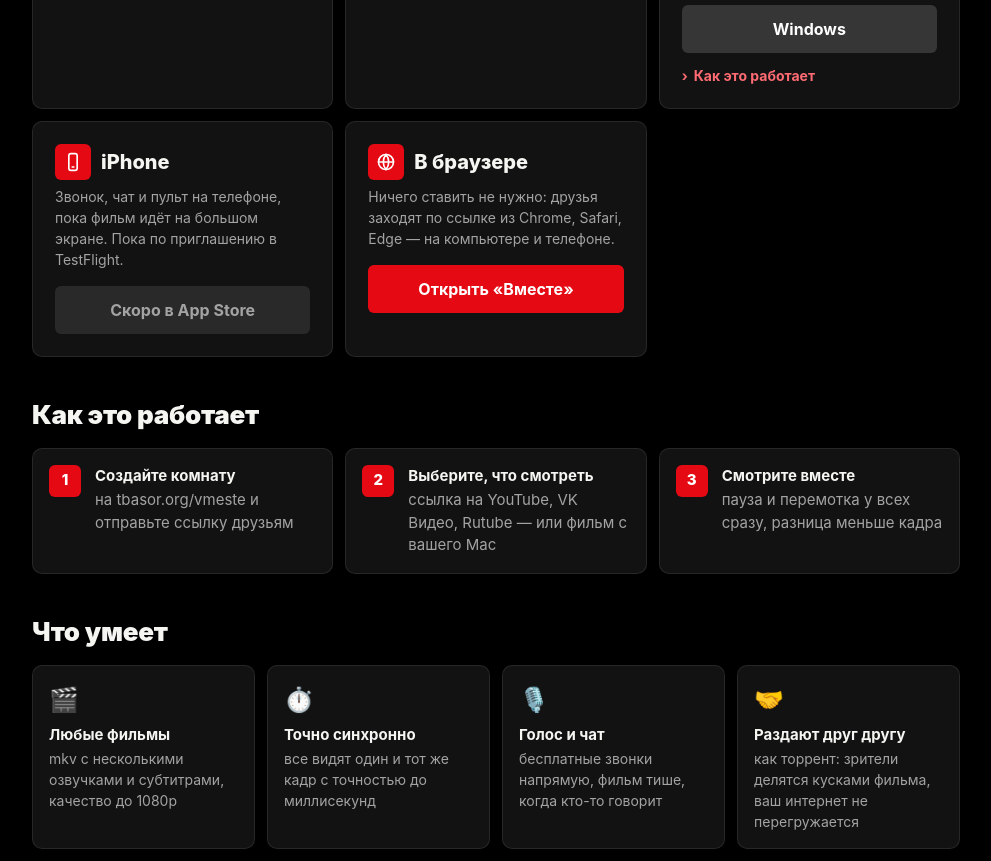
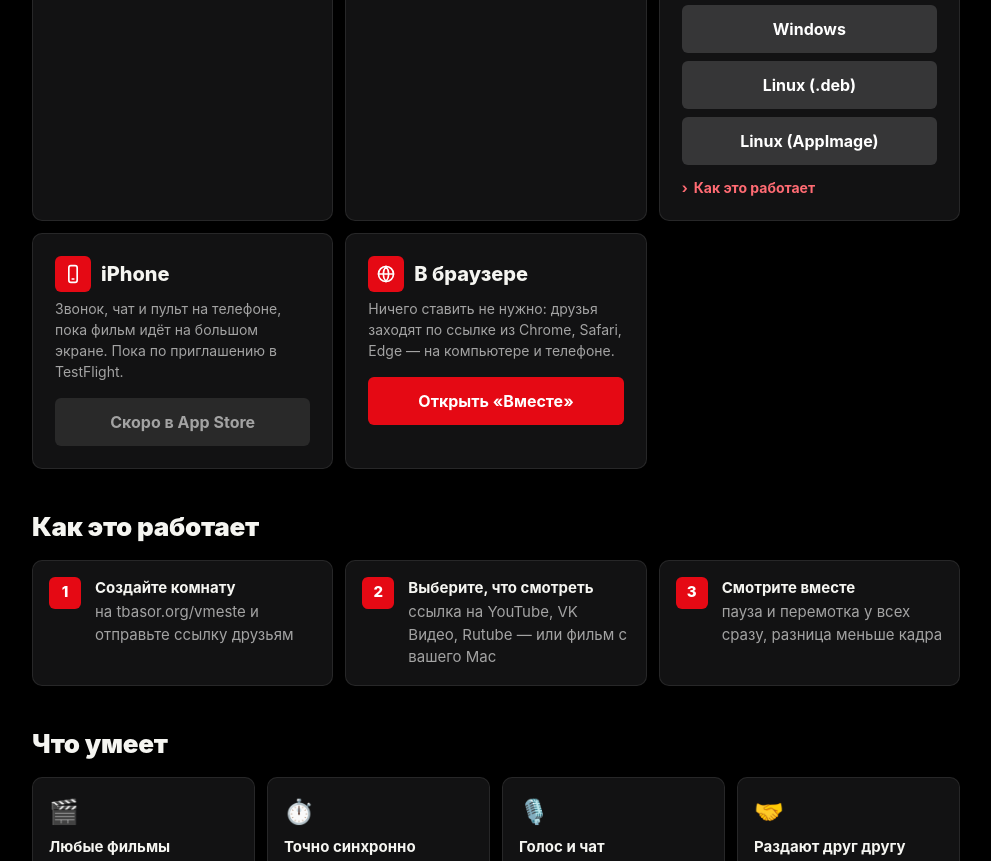
Before and after one commit to Tbasor/vmeste-download, a plain HTML site: page index.html in a window 1280 px wide. Shown: the part 1542-2403 px from the top of the page, without its empty margins (144-1135 px from the left). Drawn offline with Linux system fonts and the light colour scheme.

Commit message:
«Вместе Сервер» для Linux

```diff
--- a/index.html
+++ b/index.html
@@ -162,6 +162,8 @@
       <a class="btn" href="https://github.com/Tbasor/vmeste-download/releases/latest/download/VmesteServer-AppleSilicon.dmg">Mac (M1–M5)</a>
       <a class="btn ghost" href="https://github.com/Tbasor/vmeste-download/releases/latest/download/VmesteServer-Intel.dmg">Mac с Intel</a>
       <a class="btn ghost" href="https://github.com/Tbasor/vmeste-download/releases/latest/download/VmesteServer-Setup.exe">Windows</a>
+      <a class="btn ghost" href="https://github.com/Tbasor/vmeste-download/releases/latest/download/vmeste-server_amd64.deb">Linux (.deb)</a>
+      <a class="btn ghost" href="https://github.com/Tbasor/vmeste-download/releases/latest/download/VmesteServer-x86_64.AppImage">Linux (AppImage)</a>
       <details>
         <summary>Как это работает</summary>
         <ol>
@@ -170,6 +172,7 @@
           <li>В «Вместе» вставьте её в поле «Код комнаты или ссылка», введите пароль — появится список фильмов.</li>
           <li>Фильм идёт напрямую с вашего компьютера; можно позвать друзей в ту же комнату.</li>
         </ol>
+        <p>Linux: <code>sudo apt install ./vmeste-server_amd64.deb</code> (Ubuntu 22.04+, Debian 12+) или AppImage — <code>chmod +x VmesteServer-x86_64.AppImage</code> и запустить. Нужен рабочий стол (GNOME, KDE…). Если значка в трее не видно, снова откройте «Вместе Сервер» из меню приложений — появятся настройки.</p>
       </details>
     </div>
     <div class="card" id="card-iphone">
```
